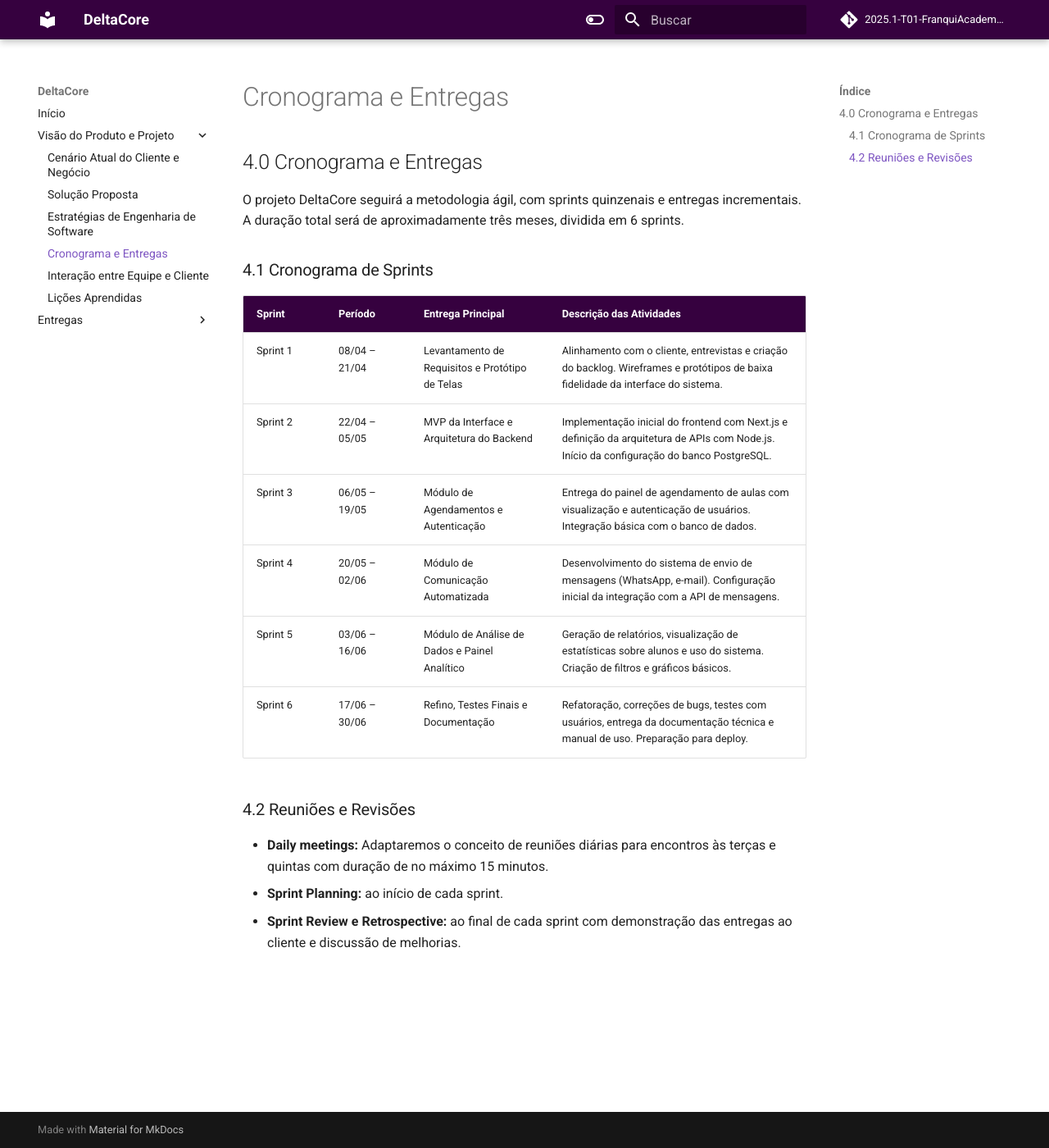
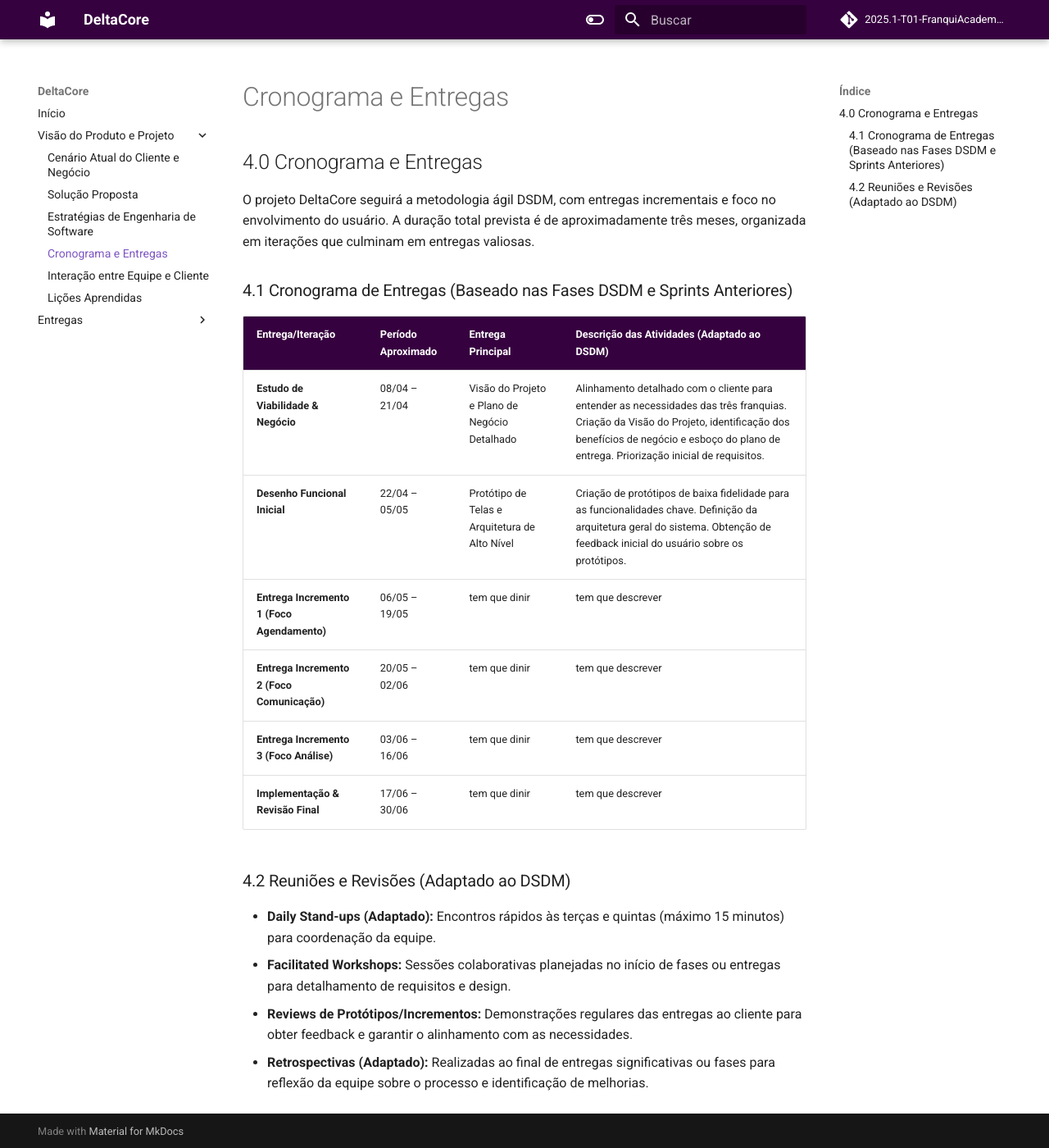
Before and after one commit to mdsreq-fga-unb/2025.1-T01-FranquiAcademia, an MkDocs documentation site: the page built from docs/sections/schedule.md, in a window 1280 px wide and 1400 px high. Shown: the whole window at 82% size. Built offline with MkDocs 1.6.1 and Material for MkDocs 9.7.7, drawn with Linux system fonts in a browser that asks for light colours; comment, search, counter and statistics services are not loaded.

Commit message:
docs: changing the scrumpXp to DSDM

```diff
--- a/docs/sections/schedule.md
+++ b/docs/sections/schedule.md
@@ -1,20 +1,21 @@
 ## 4.0 Cronograma e Entregas
 
-O projeto DeltaCore seguirá a metodologia ágil, com sprints quinzenais e entregas incrementais. A duração total será de aproximadamente três meses, dividida em 6 sprints.
+O projeto DeltaCore seguirá a metodologia ágil DSDM, com entregas incrementais e foco no envolvimento do usuário. A duração total prevista é de aproximadamente três meses, organizada em iterações que culminam em entregas valiosas.
 
-### 4.1 Cronograma de Sprints
+### 4.1 Cronograma de Entregas (Baseado nas Fases DSDM e Sprints Anteriores)
 
-| **Sprint** | **Período**       | **Entrega Principal**                             | **Descrição das Atividades** |
-|------------|-------------------|---------------------------------------------------|-------------------------------|
-| Sprint 1   | 08/04 – 21/04      | Levantamento de Requisitos e Protótipo de Telas  | Alinhamento com o cliente, entrevistas e criação do backlog. Wireframes e protótipos de baixa fidelidade da interface do sistema. |
-| Sprint 2   | 22/04 – 05/05      | MVP da Interface e Arquitetura do Backend        | Implementação inicial do frontend com Next.js e definição da arquitetura de APIs com Node.js. Início da configuração do banco PostgreSQL. |
-| Sprint 3   | 06/05 – 19/05      | Módulo de Agendamentos e Autenticação            | Entrega do painel de agendamento de aulas com visualização e autenticação de usuários. Integração básica com o banco de dados. |
-| Sprint 4   | 20/05 – 02/06      | Módulo de Comunicação Automatizada               | Desenvolvimento do sistema de envio de mensagens (WhatsApp, e-mail). Configuração inicial da integração com a API de mensagens. |
-| Sprint 5   | 03/06 – 16/06      | Módulo de Análise de Dados e Painel Analítico    | Geração de relatórios, visualização de estatísticas sobre alunos e uso do sistema. Criação de filtros e gráficos básicos. |
-| Sprint 6   | 17/06 – 30/06      | Refino, Testes Finais e Documentação             | Refatoração, correções de bugs, testes com usuários, entrega da documentação técnica e manual de uso. Preparação para deploy. |
+| **Entrega/Iteração** | **Período Aproximado** | **Entrega Principal** | **Descrição das Atividades (Adaptado ao DSDM)** |
+|----------------------|------------------------|-------------------------------------------------------|------------------------------------------------------------------------------------------------------------------------------------------------------------------------------------------------------------------------------------------|
+| **Estudo de Viabilidade & Negócio** | 08/04 – 21/04            | Visão do Projeto e Plano de Negócio Detalhado       | Alinhamento detalhado com o cliente para entender as necessidades das três franquias. Criação da Visão do Projeto, identificação dos benefícios de negócio e esboço do plano de entrega. Priorização inicial de requisitos. |
+| **Desenho Funcional Inicial** | 22/04 – 05/05            | Protótipo de Telas e Arquitetura de Alto Nível      | Criação de protótipos de baixa fidelidade para as funcionalidades chave. Definição da arquitetura geral do sistema. Obtenção de feedback inicial do usuário sobre os protótipos.                                                  |
+| **Entrega Incremento 1 (Foco Agendamento)** | 06/05 – 19/05            | tem que dinir | tem que descrever |
+| **Entrega Incremento 2 (Foco Comunicação)** | 20/05 – 02/06            | tem que dinir | tem que descrever |
+| **Entrega Incremento 3 (Foco Análise)** | 03/06 – 16/06            |  tem que dinir | tem que descrever |
+| **Implementação & Revisão Final** | 17/06 – 30/06            |  tem que dinir | tem que descrever |
 
-### 4.2 Reuniões e Revisões
+### 4.2 Reuniões e Revisões (Adaptado ao DSDM)
 
-- **Daily meetings:** Adaptaremos o conceito de reuniões diárias para encontros às terças e quintas com duração de no máximo 15 minutos.
-- **Sprint Planning:** ao início de cada sprint.
-- **Sprint Review e Retrospective:** ao final de cada sprint com demonstração das entregas ao cliente e discussão de melhorias.
+-   **Daily Stand-ups (Adaptado):** Encontros rápidos às terças e quintas (máximo 15 minutos) para coordenação da equipe.
+-   **Facilitated Workshops:** Sessões colaborativas planejadas no início de fases ou entregas para detalhamento de requisitos e design.
+-   **Reviews de Protótipos/Incrementos:** Demonstrações regulares das entregas ao cliente para obter feedback e garantir o alinhamento com as necessidades.
+-   **Retrospectivas (Adaptado):** Realizadas ao final de entregas significativas ou fases para reflexão da equipe sobre o processo e identificação de melhorias.
```
Also changed, not shown: docs/index.md (+2 -2 lines), docs/sections/approach.md (+14 -14 lines), docs/sections/intro_client.md (+4 -3 lines).
